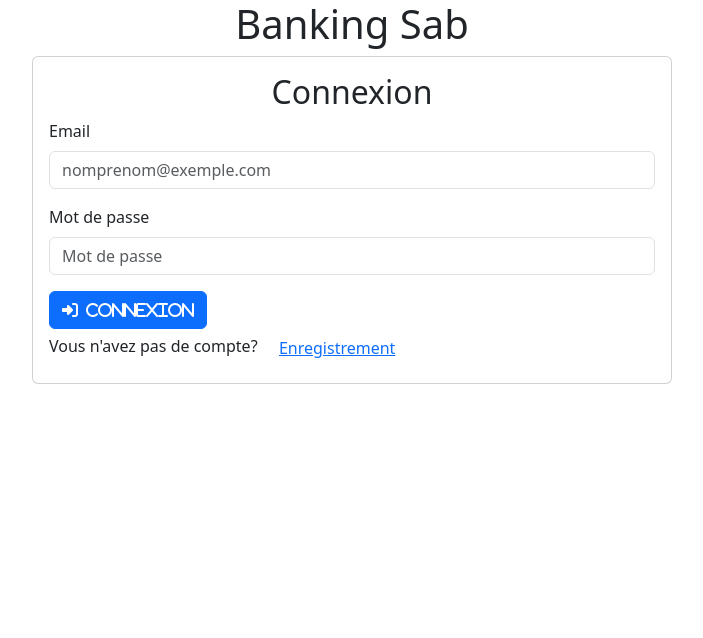
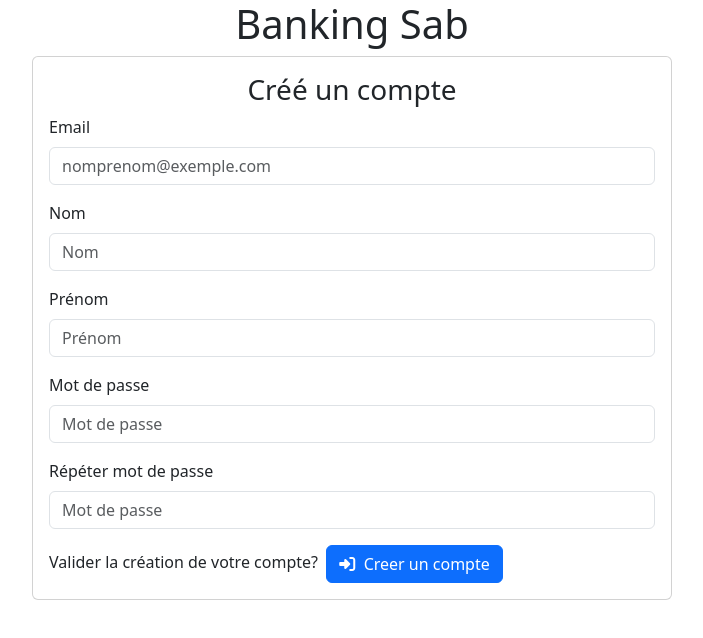
Before and after one commit to sabrouw/ui-ban, an Angular app: page / in a window 1280 px wide. Shown: the top 638 px of the page, without its empty margins (288-991 px from the left). Built offline with nearby package versions, Linux system fonts and the light colour scheme.

Commit message:
create form register

```diff
--- a/src/app/app.component.html
+++ b/src/app/app.component.html
@@ -1,5 +1,5 @@
 <h1 class="text-center">Banking Sab</h1>
 
 
-<app-login></app-login>
+<app-register></app-register>
 <router-outlet></router-outlet>
--- a/src/app/app.module.ts
+++ b/src/app/app.module.ts
@@ -4,11 +4,13 @@ import { BrowserModule } from '@angular/platform-browser';
 import { AppRoutingModule } from './app-routing.module';
 import { AppComponent } from './app.component';
 import { LoginComponent } from './pages/login/login.component';
+import { RegisterComponent } from './pages/register/register.component';
 
 @NgModule({
   declarations: [
     AppComponent,
-    LoginComponent
+    LoginComponent,
+    RegisterComponent
   ],
   imports: [
     BrowserModule,
--- a/src/app/pages/login/login.component.html
+++ b/src/app/pages/login/login.component.html
@@ -1,5 +1,5 @@
 <div class="container-fluid card form-control w-50 p-3">
-    <h2 class="text-center">Connexion</h2>
+    <h3 class="text-center">Connexion</h3>
     <div class="mb-3">
         <label for="exampleFormControlInput1" class="form-label">Email</label>
         <input type="email" class="form-control" id="input_email" placeholder="nomprenom@exemple.com">
@@ -10,10 +10,10 @@
       </div>
       <div>
         <button type="btn"class="btn btn-primary">
-            <em class="fas fa-sign-in-alt">&nbsp; Connexion</em></button>
+            <em class="fas fa-sign-in-alt"></em>&nbsp; Connexion</button>
       </div>
-      <div>
-        Vous n'avez pas de compte?&nbsp;
+      <div class="mb-4">
+        Vous n'avez pas de compte&nbsp;
         <button type="btn" class="btn btn-link">Enregistrement</button>
       </div>
 
--- /dev/null
+++ b/src/app/pages/register/register.component.html
@@ -0,0 +1,31 @@
+<div class="container-fluid card form-control w-50 p-3">
+    <h3 class="text-center">Créé un compte</h3>
+    <div class="mb-3">
+        <label for="exampleFormControlInput1" class="form-label">Email</label>
+        <input type="email" class="form-control" id="input_email" placeholder="nomprenom@exemple.com">
+      </div>
+
+      <div class="mb-3">
+        <label for="firstName" class="form-label" >Nom</label>
+        <input class="form-control" id="input_firstName" placeholder="Nom"rows="3">
+      </div>
+      <div class="mb-3">
+        <label for="lastName" class="form-label" >Prénom</label>
+        <input class="form-control" id="input_lastName" placeholder="Prénom"rows="3">
+      </div>
+      <div>
+        <div class="mb-3">
+            <label for="password" class="form-label" >Mot de passe</label>
+            <input class="form-control" id="input_password" placeholder="Mot de passe"rows="3">
+          </div>
+          <div class="mb-3">
+            <label for="password" class="form-label" >Répéter mot de passe</label>
+            <input class="form-control" id="input_password_repeat" placeholder="Mot de passe"rows="3">
+          </div>
+          Valider la création de votre compte?&nbsp;
+        <button type="btn"class="btn btn-primary" id="input_register_ok">
+            <em class="fas fa-sign-in-alt"></em>&nbsp; Creer un compte</button>
+      </div>
+
+
+</div>
```
Also changed, not shown: src/app/pages/register/register.component.ts (added, +10 -0 lines), src/app/pages/register/register.component.scss (added), 1 other file (tests, documents, lock files or other folders).
